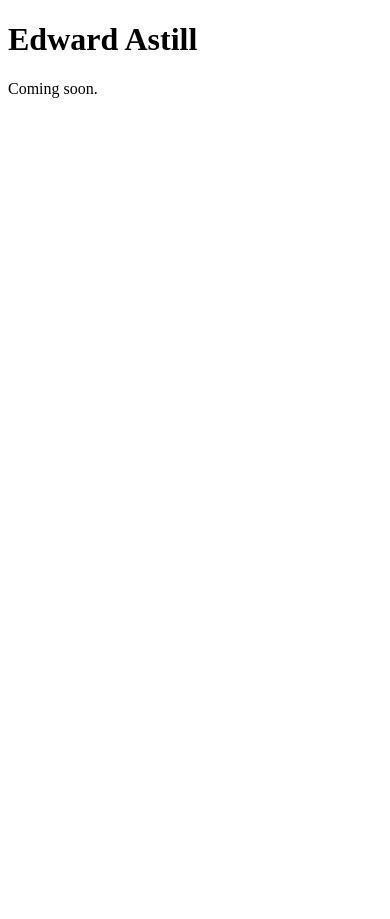
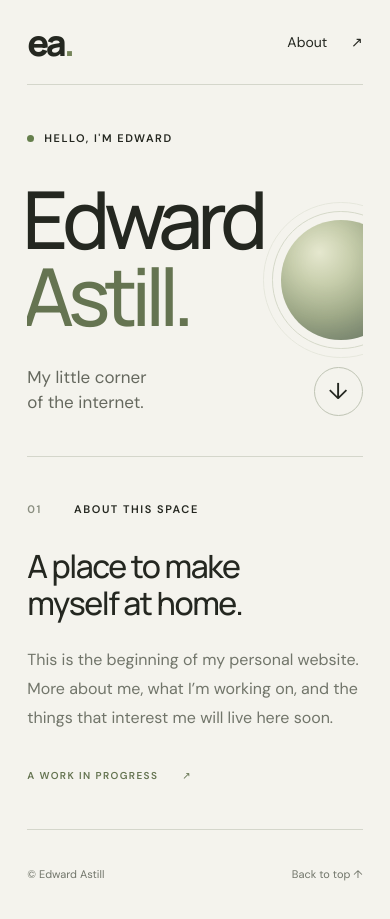
Before and after one commit to EdwardAstill/edwardastill.com, a website: page index.html in a window 390 px wide. Before the commit the page ends 844 px from the top, so only its background shows below. Drawn offline with Linux system fonts and the light colour scheme.

Commit message:
Set up Bun profile site and GitHub Pages deployment

```diff
--- a/index.html
+++ b/index.html
@@ -1,13 +1,50 @@
-<!DOCTYPE html>
-<html lang="en">
-<head>
-  <meta charset="UTF-8">
-  <meta name="viewport" content="width=device-width, initial-scale=1.0">
-  <title>Edward Astill</title>
-  <meta name="description" content="Edward Astill — personal site">
-</head>
-<body>
-  <h1>Edward Astill</h1>
-  <p>Coming soon.</p>
-</body>
+<!doctype html>
+<html lang="en-AU">
+  <head>
+    <meta charset="UTF-8" />
+    <meta name="viewport" content="width=device-width, initial-scale=1" />
+    <meta name="theme-color" content="#f4f3ed" />
+    <title>Edward Astill — Personal website</title>
+    <meta name="description" content="The personal website of Edward Astill." />
+    <link rel="canonical" href="https://edwardastill.com/" />
+    <meta property="og:type" content="website" />
+    <meta property="og:title" content="Edward Astill" />
+    <meta property="og:description" content="My little corner of the internet." />
+    <meta property="og:url" content="https://edwardastill.com/" />
+    <meta name="twitter:card" content="summary" />
+    <meta name="twitter:title" content="Edward Astill" />
+    <meta name="twitter:description" content="My little corner of the internet." />
+    <link rel="stylesheet" href="/style.css" />
+  </head>
+  <body>
+    <a class="skip-link" href="#main">Skip to content</a>
+    <div class="page">
+      <header>
+        <a class="wordmark" href="/" aria-label="Edward Astill home">ea<span>.</span></a>
+        <span class="header-note">A PERSONAL WEBSITE</span>
+        <a class="nav-link" href="#about">About <span aria-hidden="true">↗</span></a>
+      </header>
+      <main id="main">
+        <section class="hero" aria-labelledby="name">
+          <div class="eyebrow"><span class="dot" aria-hidden="true"></span> HELLO, I'M EDWARD</div>
+          <h1 id="name">Edward<br /><span>Astill.</span></h1>
+          <div class="hero-bottom">
+            <p>My little corner<br />of the internet.</p>
+            <a class="round-link" href="#about" aria-label="More about this website">↓</a>
+          </div>
+          <div class="orb" aria-hidden="true"><div class="orb-core"></div></div>
+          <span class="margin-note" aria-hidden="true">EDWARDASTILL.COM / 01</span>
+        </section>
+        <section class="about" id="about" aria-labelledby="about-title">
+          <div class="section-label"><span>01</span> ABOUT THIS SPACE</div>
+          <div class="about-content">
+            <h2 id="about-title">A place to make<br />myself at home.</h2>
+            <p>This is the beginning of my personal website. More about me, what I’m working on, and the things that interest me will live here soon.</p>
+            <span class="small-note">A WORK IN PROGRESS <span aria-hidden="true">↗</span></span>
+          </div>
+        </section>
+      </main>
+      <footer><span>© Edward Astill</span><span>Thanks for stopping by.</span><a href="#main">Back to top ↑</a></footer>
+    </div>
+  </body>
 </html>
--- /dev/null
+++ b/public/robots.txt
@@ -0,0 +1,3 @@
+User-agent: *
+Allow: /
+Sitemap: https://edwardastill.com/sitemap.xml
--- /dev/null
+++ b/public/sitemap.xml
@@ -0,0 +1,2 @@
+<?xml version="1.0" encoding="UTF-8"?>
+<urlset xmlns="http://www.sitemaps.org/schemas/sitemap/0.9"><url><loc>https://edwardastill.com/</loc></url></urlset>
--- /dev/null
+++ b/style.css
@@ -0,0 +1,57 @@
+@import url('https://fonts.googleapis.com/css2?family=DM+Sans:wght@400;500;600;700&family=Manrope:wght@400;500;600;700;800&display=swap');
+
+:root { font-family: 'DM Sans', sans-serif; color: #242720; background: #f4f3ed; font-synthesis: none; scroll-behavior: smooth; }
+* { box-sizing: border-box; }
+body { margin: 0; }
+a { color: inherit; text-decoration: none; }
+a:focus-visible { outline: 2px solid #4d6741; outline-offset: 7px; }
+.page { max-width: 1600px; margin: auto; padding: 0 6%; }
+header { display: flex; justify-content: space-between; align-items: center; height: 116px; border-bottom: 1px solid #d4d6cb; }
+.wordmark { font-family: 'Manrope', sans-serif; font-size: 36px; font-weight: 800; letter-spacing: -3px; }
+.wordmark span { color: #75845a; }
+.header-note, .eyebrow, .section-label, .small-note, .margin-note { font-size: 11px; letter-spacing: .14em; font-weight: 600; }
+.header-note { color: #76796e; }
+.nav-link { font-size: 14px; }
+.nav-link span { margin-left: 20px; }
+.hero { position: relative; padding: 68px 0 58px; overflow: hidden; isolation: isolate; }
+.eyebrow { display: flex; gap: 10px; align-items: center; }
+.dot { width: 7px; height: 7px; background: #657f4c; border-radius: 50%; }
+h1 { font-family: 'Manrope', sans-serif; font-weight: 500; font-size: clamp(90px, 12vw, 182px); line-height: .96; letter-spacing: -.075em; margin: 46px 0 38px -9px; }
+h1 span { color: #657451; }
+.hero-bottom { display: flex; justify-content: space-between; align-items: end; width: 47%; }
+.hero-bottom p { font-size: 20px; line-height: 1.5; margin: 0; color: #65685e; }
+.round-link { width: 49px; height: 49px; border: 1px solid #bfc4b4; border-radius: 50%; display: grid; place-items: center; font-size: 23px; transition: background .2s, transform .2s; }
+.round-link:hover { background: #e5e8dc; transform: translateY(3px); }
+.orb { position: absolute; z-index: -1; width: 40%; aspect-ratio: 1; right: 1%; top: 20%; border-radius: 50%; border: 1px solid #cbd0bd; padding: 16px; }
+.orb::before { content: ''; position: absolute; inset: -21px; border-radius: 50%; border: 1px solid #e1e3d7; }
+.orb-core { height: 100%; border-radius: 50%; background: radial-gradient(circle at 32% 27%, #e1e4c5 0, #bac398 26%, #89976b 55%, #57684b 79%, #394e37 100%); box-shadow: inset -12px -16px 35px #31452c33; }
+.margin-note { position: absolute; right: 0; bottom: 57px; color: #76796e; font-size: 9px; }
+.about { border-top: 1px solid #d4d6cb; padding: 58px 0 70px; display: grid; grid-template-columns: 1fr 1fr; gap: 30px; scroll-margin-top: 30px; }
+.section-label { padding-top: 10px; }
+.section-label span { margin-right: 28px; color: #8a8e80; }
+h2 { font-family: 'Manrope', sans-serif; font-weight: 500; font-size: clamp(32px, 3.5vw, 48px); letter-spacing: -.045em; line-height: 1.17; margin: 0 0 24px; }
+.about-content p { max-width: 460px; font-size: 16px; color: #71756a; line-height: 1.8; }
+.small-note { display: inline-block; margin-top: 20px; color: #657451; font-size: 10px; }
+.small-note span { margin-left: 20px; }
+footer { border-top: 1px solid #d4d6cb; min-height: 90px; display: flex; justify-content: space-between; align-items: center; gap: 18px; font-size: 12px; color: #71756a; }
+footer a:hover, .nav-link:hover { color: #344927; }
+.skip-link { position: fixed; top: -80px; left: 20px; padding: 12px 20px; background: #242720; color: white; z-index: 10; }
+.skip-link:focus { top: 15px; }
+@media (min-width: 1500px) { .hero { min-height: 740px; } }
+@media (max-width: 700px) {
+  .page { padding: 0 7%; }
+  header { height: 85px; }
+  .header-note { display: none; }
+  .hero { padding: 46px 0 40px; }
+  h1 { font-size: clamp(80px, 18vw, 125px); margin: 36px 0 30px -5px; }
+  .orb { width: 41%; top: 34%; right: -14%; opacity: .75; }
+  .orb::before { inset: -10px; }
+  .orb { padding: 8px; }
+  .hero-bottom { width: 100%; }
+  .hero-bottom p { font-size: 17px; }
+  .margin-note { display: none; }
+  .about { grid-template-columns: 1fr; gap: 32px; padding: 35px 0 45px; }
+  footer { flex-wrap: wrap; padding: 25px 0; font-size: 11px; }
+  footer > span:nth-child(2) { display: none; }
+}
+@media (prefers-reduced-motion: reduce) { :root { scroll-behavior: auto; } .round-link { transition: none; } }
```
Also changed, not shown: package.json (added, +14 -0 lines), .github/workflows/deploy.yml (added), README.md, 4 other files.
